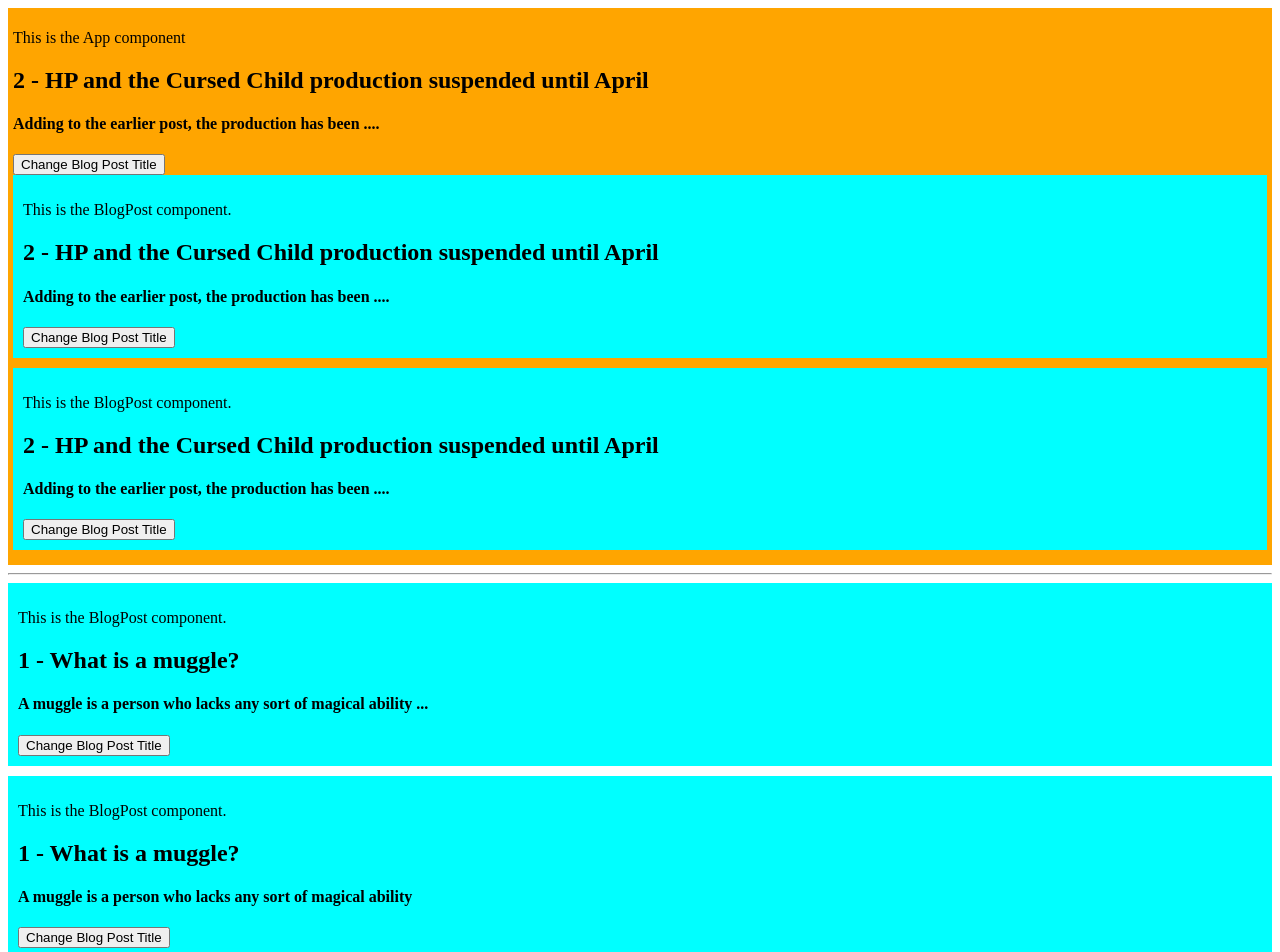
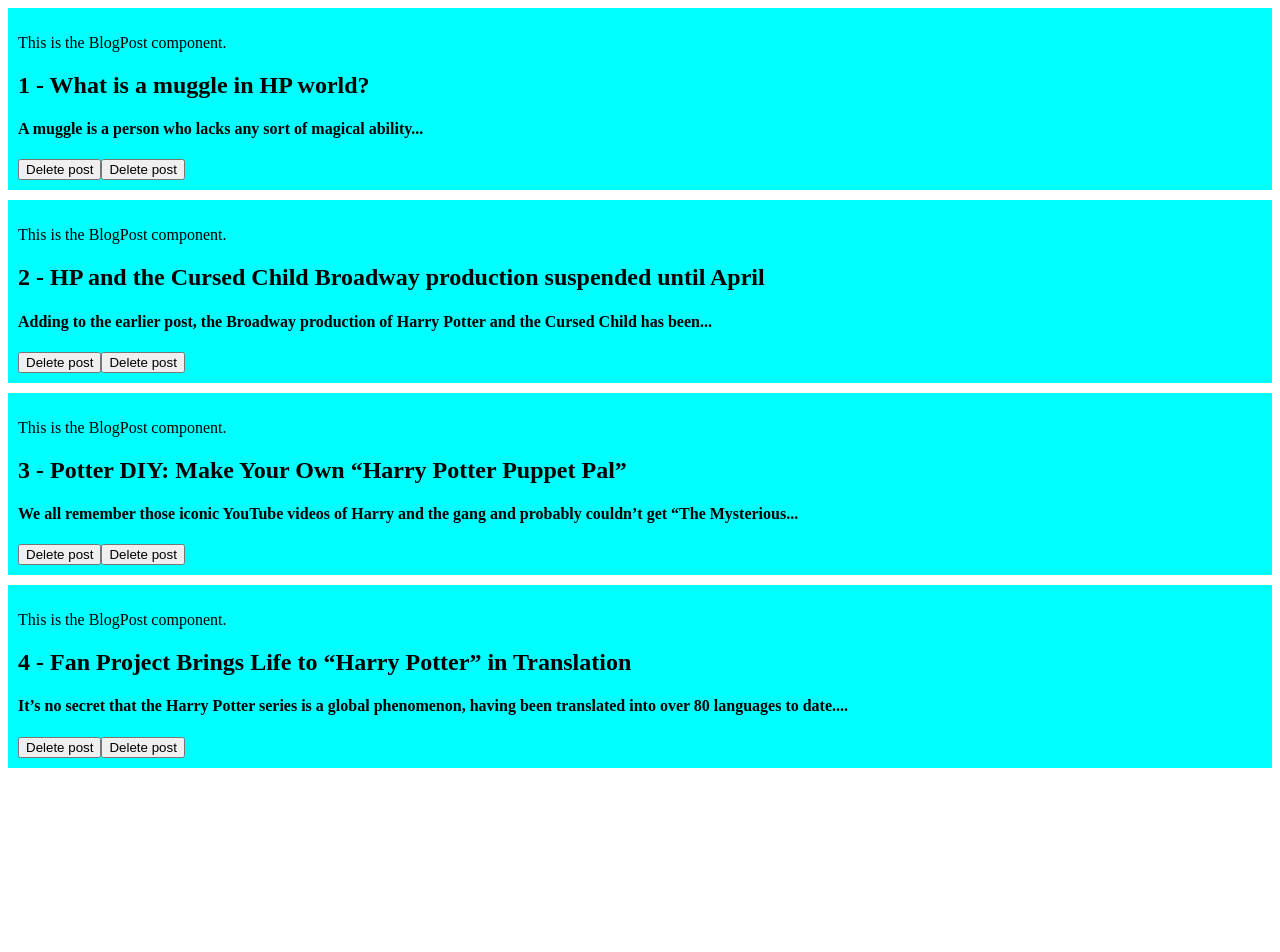
Before and after one commit to adessfaith/learn-vue-3-Segura, a Vue app: page / in a window 1280 px wide. Shown: the top 952 px of the page. After the commit the page ends 800 px from the top, so only its background shows below. Built offline with nearby package versions, Linux system fonts and the light colour scheme.

Commit message:
pass data to parent component with custom events

```diff
--- a/src/App.vue
+++ b/src/App.vue
@@ -1,94 +1,46 @@
 <template>
-  <div style="background-color: orange; padding: 5px">
-    <p>This is the App component</p>
-    <h2>{{ blogPostId }} - {{ blogPostTitle }}</h2>
-    <h4>
-      {{ blogPostContent }}
-    </h4>
-    <button @click="blogPostTitle = 'A different title'">
-      Change Blog Post Title
-    </button>
-    <!--when a parent data changes, it will flow down, but when child changes, data will not flow up-->
-    <BlogPost
-      :id="blogPostId"
-      :blog-post-title="blogPostTitle"
-      :blog-post-content="blogPostContent"
-    ></BlogPost>
-    <BlogPost
-      :id="blogPostId"
-      :blog-post-title="blogPostTitle"
-      :blog-post-content="blogPostContent"
-    ></BlogPost>
-  </div>
-  <hr />
-  <BlogPost
-    id="1"
-    blogPostTitle="What is a muggle?"
-    blogPostContent="A muggle is a person who lacks any sort of magical ability ..."
-  >
-  </BlogPost>
-  <!--use kebab case-->
-  <BlogPost
-    id="1"
-    blog-post-title="What is a muggle?"
-    blog-post-content="A muggle is a person who lacks any sort of magical ability"
-  ></BlogPost>
-  <BlogPost
-    :id="blogPostId"
-    :blog-post-title="blogPostTitle"
-    :blog-post-content="blogPostContent"
-  ></BlogPost>
-
-  <BlogPost
-    v-for="posts in posts"
-    :key="posts.id"
-    :id="posts.id"
-    :blog-post-title="posts.blogPostTitle"
-    :blog-post-content="posts.blogPostContent"
-  ></BlogPost>
-  <hr />
-  <BlogPost v-for="posts in posts" :key="posts.id" v-bind="posts"></BlogPost>
+  <BlogPost v-for = "post in posts" :key="post.id" v-bind="post" @delete-blog-post="processDeletion"></BlogPost>
 </template>
 
 <script setup>
-import BlogPost from "./BlogPost.vue";
-
-import { ref } from "vue";
-
-let blogPostId = ref(2);
-let blogPostTitle = ref(
-  "HP and the Cursed Child production suspended until April"
-);
-let blogPostContent = ref(
-  "Adding to the earlier post, the production has been ...."
-);
+import { ref } from 'vue';
+import BlogPost from './BlogPost.vue';
 let posts = ref([
   {
     id: 1,
-    blogPostTitle: "What is a muggle in HP world?",
+    blogPostTitle: 'What is a muggle in HP world?',
     blogPostContent:
-      "A muggle is a person who lacks any sort of magical ability...",
+      'A muggle is a person who lacks any sort of magical ability...'
   },
   {
     id: 2,
     blogPostTitle:
-      "HP and the Cursed Child Broadway production suspended until April",
+      'HP and the Cursed Child Broadway production suspended until April',
     blogPostContent:
-      "Adding to the earlier post, the Broadway production of Harry Potter and the Cursed Child has been...",
+      'Adding to the earlier post, the Broadway production of Harry Potter and the Cursed Child has been...'
   },
   {
     id: 3,
-    blogPostTitle: "Potter DIY: Make Your Own “Harry Potter Puppet Pal”",
+    blogPostTitle: 'Potter DIY: Make Your Own “Harry Potter Puppet Pal”',
     blogPostContent:
-      "We all remember those iconic YouTube videos of Harry and the gang and probably couldn’t get “The Mysterious...",
+      'We all remember those iconic YouTube videos of Harry and the gang and probably couldn’t get “The Mysterious...'
   },
   {
     id: 4,
-    blogPostTitle: "Fan Project Brings Life to “Harry Potter” in Translation",
+    blogPostTitle: 'Fan Project Brings Life to “Harry Potter” in Translation',
     blogPostContent:
-      "It’s no secret that the Harry Potter series is a global phenomenon, having been translated into over 80 languages to date....",
-  },
+      'It’s no secret that the Harry Potter series is a global phenomenon, having been translated into over 80 languages to date....'
+  }
 ]);
+
+function processDeletion(id){
+  let index = posts.value.findIndex((item)=>item.id ==id);
+  posts.value.splice(index,1);
+
+}
+
 </script>
 
-<style scoped></style>
+<style scoped>
+
+</style>
--- a/src/BlogPost.vue
+++ b/src/BlogPost.vue
@@ -1,32 +1,38 @@
 <template>
-    <div class = 'blog-post'>
+  <div class="blog-post">
     <p>
       {{ message }}
     </p>
-        <!--Display the id, title, content-->
-        <h2> {{ id }} - {{ blogPostTitle }}</h2>
-        <h4> {{blogPostContent}}</h4>
-        <button @click="changeBlogPostTitle"> Change Blog Post Title</button>
-
+    <!-- Display the id, title, and content of a blog post. -->
+    <h2>{{ id }} - {{ blogPostTitle }}</h2>
+    <h4>{{ blogPostContent }}</h4>
+    <button @click="$emit('delete-blog-post', id)" >Delete post</button>
+    <button @click="emitDeletePostEvent(id)" >Delete post</button>
   </div>
 </template>
 
 <script setup>
-import { ref } from 'vue';
-let message = ref('This is the BlogPost component.');
-const props = defineProps(['id','blogPostTitle','blogPostContent']); //returns an object with all the props, so we can access it outside the script
-console.log(props.blogPostContent);
-// defineProps({id:Number, blogPostTitle:String, blogPostContent:String});
-function changeBlogPostTitle(){
-    props.blogPostTitle = "A different title";
+import { ref } from "vue";
+
+let message = ref("This is the BlogPost component.");
+const props = defineProps(["id", "blogPostTitle", "blogPostContent"]);
+// console.log(props.blogPostTitle)
+// defineProps({
+//   id: Number,
+//   blogPostTitle: String,
+//   blogPostContent: String
+// })
+const emit = defineEmits(['delete-blog-post']);
+function emitDeletePostEvent(id){
+    emit('delete-blog-post',id);
 }
+
 </script>
 
 <style scoped>
-.blog-post{
+.blog-post {
   background-color: aqua;
   padding: 10px;
   margin-bottom: 10px;
 }
-
 </style>
```
Lines whose indentation alone changed are shown as unchanged.
